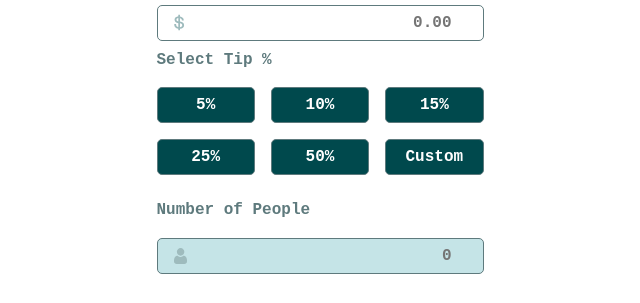
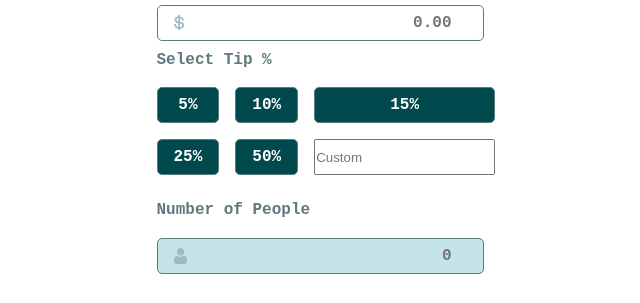
Before and after one commit to Iyanu22/tip-calculator-app, a website: page index.html in a window 1280 px wide. Shown: the part 183-486 px from the top of the page, without its empty margins (320-960 px from the left). Drawn offline with Linux system fonts and the light colour scheme.

Commit message:
fix: change custom tip button to input for custom values

```diff
--- a/index.html
+++ b/index.html
@@ -32,8 +32,8 @@
   <button>15%</button>
   <button>25%</button>
   <button>50%</button>
-  <button class="custom">Custom</button>
-  <!-- <input type="number" id="custom-tip" placeholder="Custom"> -->
+  <!-- <button class="custom">Custom</button> -->
+  <input type="number" id="custom-tip" placeholder="Custom">
 </div>
   <label for="people" class="label_people">Number of People</label>
   <input type="number" id="people" placeholder="0">
@@ -63,9 +63,11 @@
 </div>
 </div>
 </main>
+
   <footer class="attribution">
     Challenge by <a href="https://www.frontendmentor.io?ref=challenge">Frontend Mentor</a>.
     Coded by <a href="#">Your Name Here</a>.
   </footer>
+
 </body>
 </html>
```
